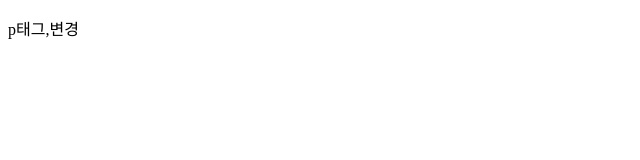
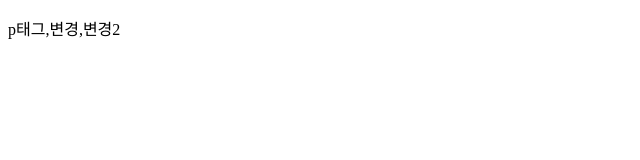
Before and after one commit to kaoe1112/testRepo, a plain HTML site: page index.html in a window 1280 px wide. Shown: the full height of the page, 0-640 px from the left. Drawn offline with Linux system fonts and the light colour scheme.

Commit message:
p태그 수정3

```diff
--- a/index.html
+++ b/index.html
@@ -8,7 +8,7 @@
 <body>
 
     <p>
-        p태그,변경
+        p태그,변경,변경2
     </p>
 
 </body>
```
